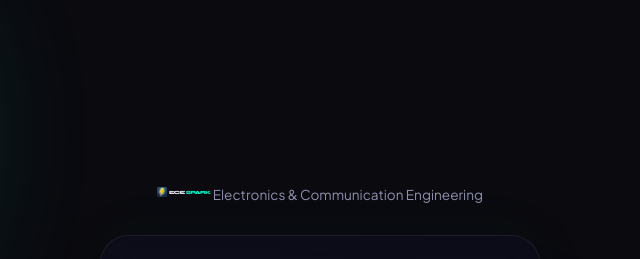
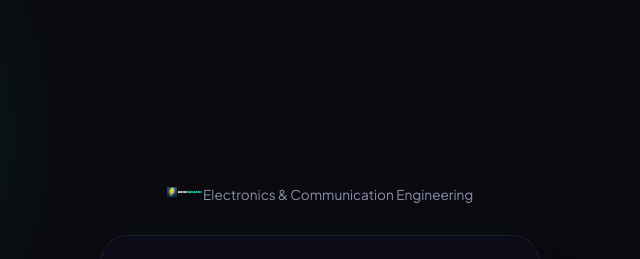
Before and after one commit to mukilkarki/ECE-SPARK, a plain HTML site: page index.html in a window 1280 px wide. Shown: the top 259 px of the page, 320-960 px from the left. Drawn offline with nearby package versions, Linux system fonts and the light colour scheme; no server answers.

Commit message:
Update styles.css

```diff
--- a/css/styles.css
+++ b/css/styles.css
@@ -1706,7 +1706,7 @@ canvas { display: block; }
     display: flex;
     align-items: center;
     justify-content: center;
-    gap: 2px;
+    gap: 1px;
 }
 
 .brand-logo{
@@ -1717,7 +1717,6 @@ canvas { display: block; }
 }
 
 .brand-name{
-    font-size: 0.3rem;
-
+    font-size: 3px;
     margin: 0;
 }
```
